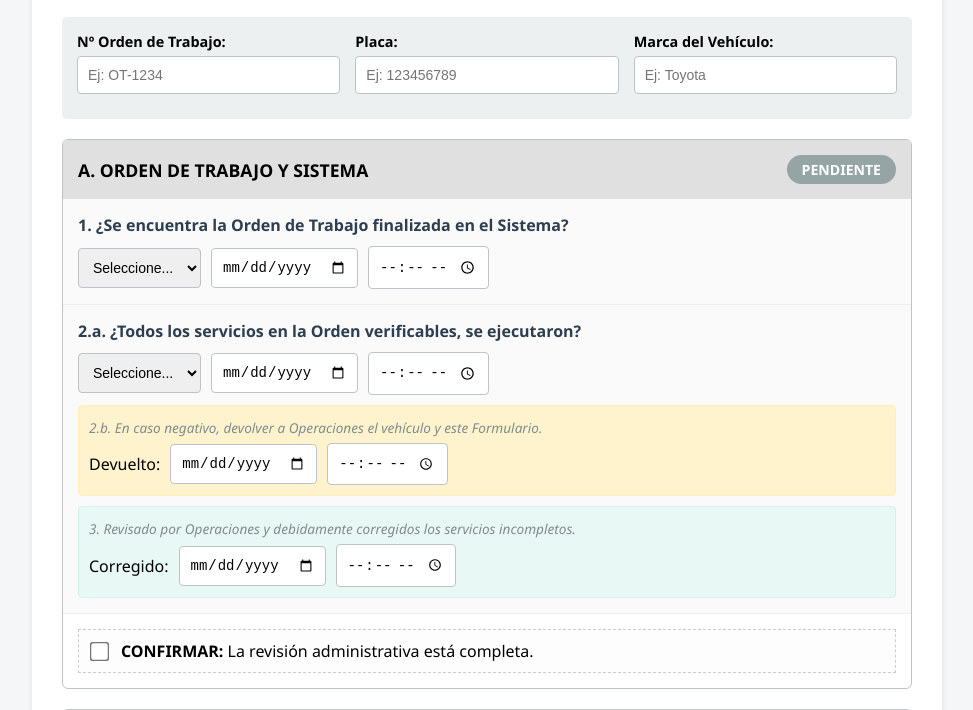
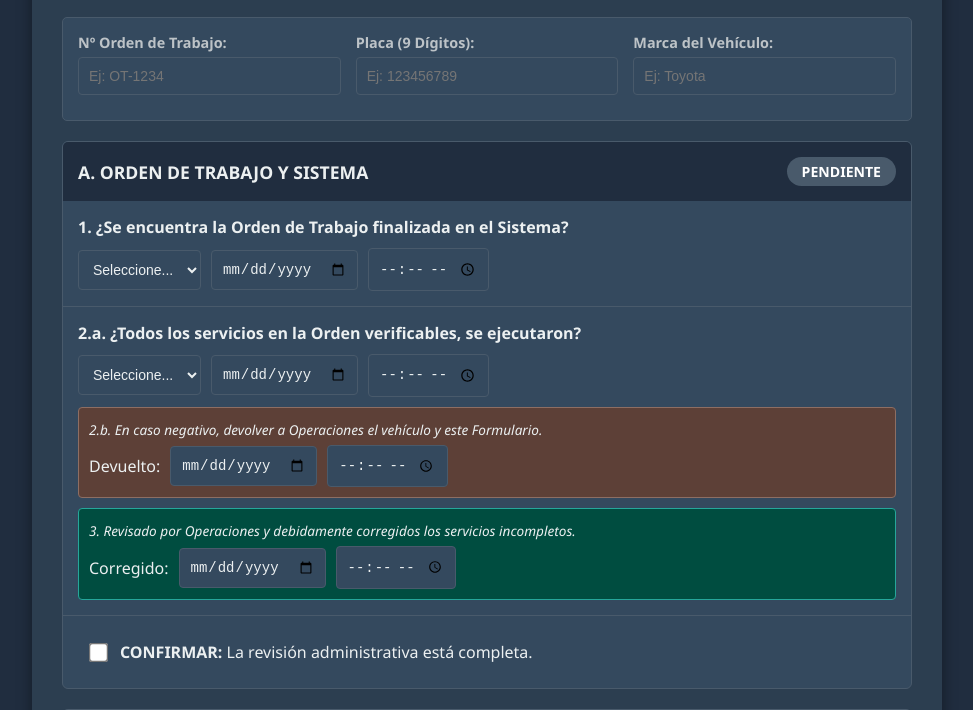
Before and after one commit to GASdetail/GAS-Control-de-Calidad, a plain HTML site: page index.html in a window 1280 px wide. Shown: the part 201-911 px from the top of the page, without its empty margins (153-1126 px from the left). Drawn offline with Linux system fonts and the light colour scheme.

Commit message:
Update index.html

```diff
--- a/index.html
+++ b/index.html
@@ -5,89 +5,168 @@
     <meta name="viewport" content="width=device-width, initial-scale=1.0">
     <title>Formulario de Inspección de Entrega - GAS Paint & Detail</title>
     <style>
+        /* --- VARIABLES DE COLOR (Ajustadas para Dark Mode) --- */
         :root {
-            --primary: #2c3e50;
-            --success: #27ae60;
-            --gray: #ecf0f1;
-            --border: #bdc3c7;
+            --primary-dark: #202D3F; /* Fondo principal (Body) */
+            --container-bg: #2c3e50; /* Fondo del Contenedor (Formulario) */
+            --primary-blue: #007bff; /* Azul vibrante para énfasis */
+            --text-light: #ecf0f1;   /* Texto principal (blanco/gris claro) */
+            --text-muted: #bdc3c7;   /* Texto secundario/subtítulos */
+            --success: #27ae60;      /* Verde para completado */
+            --border-dark: #495a6b;  /* Borde/divisor sutil */
+            --input-bg: #34495e;     /* Fondo de inputs */
         }
+
         body {
             font-family: 'Segoe UI', Tahoma, Geneva, Verdana, sans-serif;
-            background-color: #f4f6f7;
+            background-color: var(--primary-dark);
             margin: 0;
             padding: 20px;
+            color: var(--text-light); /* Color de texto predeterminado */
         }
         .container {
             max-width: 850px;
             margin: 0 auto;
-            background: white;
+            background: var(--container-bg); /* Fondo del formulario oscuro */
             padding: 30px;
             border-radius: 8px;
-            box-shadow: 0 4px 6px rgba(0,0,0,0.1);
+            box-shadow: 0 8px 15px rgba(0,0,0,0.4);
         }
 
-        /* --- Estilos del Logo Agregados --- */
         .logo-container {
-            text-align: center; /* Centra el logo */
-            margin-bottom: 20px; /* Espacio debajo del logo */
+            text-align: center;
+            margin-bottom: 20px;
         }
         .logo-container img {
-            max-width: 250px; /* Tamaño máximo del logo */
+            max-width: 250px;
             height: auto;
-            display: block; /* Para que margin: auto funcione */
-            margin: 0 auto; /* Centra la imagen */
+            display: block;
+            margin: 0 auto;
         }
-        /* ---------------------------------- */
 
         h1 {
             text-align: center;
-            color: var(--primary);
-            border-bottom: 2px solid var(--primary);
+            color: var(--text-light);
+            border-bottom: 2px solid var(--primary-blue);
             padding-bottom: 10px;
-            margin-top: 20px; /* Ajuste para darle espacio al logo */
+            margin-top: 20px;
         }
 
         /* Estilos Generales y Secciones */
         .form-group { display: flex; flex-direction: column; margin-bottom: 10px; }
-        .form-group label { font-weight: bold; margin-bottom: 5px; font-size: 0.9em; }
+        .form-group label { font-weight: bold; margin-bottom: 5px; font-size: 0.9em; color: var(--text-muted); }
+
         input[type="text"], input[type="number"], select, input[type="date"], input[type="time"] {
-            padding: 10px; border: 1px solid var(--border); border-radius: 4px; font-size: 14px;
+            padding: 10px;
+            border: 1px solid var(--border-dark);
+            border-radius: 4px;
+            font-size: 14px;
+            background-color: var(--input-bg); /* Fondo de inputs oscuro */
+            color: var(--text-light); /* Texto de inputs claro */
         }
+        /* Corregir el color de las opciones de select en algunos navegadores */
+        select option {
+            background: var(--input-bg);
+            color: var(--text-light);
+        }
+
         .header-info {
-            display: grid; grid-template-columns: repeat(auto-fit, minmax(200px, 1fr)); gap: 15px; margin-bottom: 20px;
-            background: var(--gray); padding: 15px; border-radius: 5px;
+            display: grid;
+            grid-template-columns: repeat(auto-fit, minmax(200px, 1fr));
+            gap: 15px;
+            margin-bottom: 20px;
+            background: var(--input-bg); /* Fondo de la sección de info del vehículo */
+            padding: 15px;
+            border-radius: 5px;
+            border: 1px solid var(--border-dark);
         }
         .section {
-            border: 1px solid var(--border); border-radius: 6px; margin-bottom: 20px; overflow: hidden;
-            background: #fff; transition: all 0.3s ease;
+            border: 1px solid var(--border-dark);
+            border-radius: 6px;
+            margin-bottom: 20px;
+            overflow: hidden;
+            background: var(--input-bg); /* Fondo de sección oscuro */
+            transition: box-shadow 0.3s ease; /* Animación de sombra */
         }
+        .section:hover {
+            box-shadow: 0 0 15px rgba(0, 123, 255, 0.2); /* Sombra azul sutil al pasar el mouse */
+        }
+
         .section-header {
-            background-color: #e0e0e0; padding: 15px; font-weight: bold; display: flex;
-            justify-content: space-between; align-items: center; font-size: 1.1em;
+            background-color: var(--primary-dark); /* Fondo del encabezado más oscuro que el contenedor */
+            color: var(--text-light);
+            padding: 15px;
+            font-weight: bold;
+            display: flex;
+            justify-content: space-between;
+            align-items: center;
+            font-size: 1.1em;
+            transition: background-color 0.3s;
         }
         .status-indicator {
-            background: #95a5a6; color: white; padding: 5px 15px; border-radius: 20px; font-size: 0.8em;
+            background: var(--border-dark); /* Gris oscuro para pendiente */
+            color: white;
+            padding: 5px 15px;
+            border-radius: 20px;
+            font-size: 0.8em;
+            transition: background-color 0.3s;
         }
-        .section-header.completed { background-color: #d5f5e3 !important; color: var(--success) !important; border-bottom: 1px solid var(--success); }
-        .section-header.completed .status-indicator { background: var(--success) !important; }
+        .section-header.completed {
+            background-color: var(--success) !important;
+            color: white !important;
+            border-bottom: 1px solid var(--success);
+        }
+        .section-header.completed .status-indicator {
+            background: white !important;
+            color: var(--success) !important;
+        }
 
         /* Estilos Administrativos */
-        .admin-row { padding: 15px; border-bottom: 1px solid #eee; background-color: #fafafa; }
-        .admin-question { font-weight: 600; color: var(--primary); margin-bottom: 10px; display: block; }
+        .admin-row {
+            padding: 15px;
+            border-bottom: 1px solid var(--border-dark);
+            background-color: var(--input-bg);
+        }
+        .admin-question {
+            font-weight: 600;
+            color: var(--text-light);
+            margin-bottom: 10px;
+            display: block;
+        }
         .input-cluster { display: flex; gap: 10px; flex-wrap: wrap; align-items: center; }
-        .sub-note { font-size: 0.85em; color: #7f8c8d; margin-top: 5px; font-style: italic; }
-        .highlight-box { padding: 10px; border-radius: 4px; margin-top: 10px; border: 1px solid; }
+        .sub-note { font-size: 0.85em; color: var(--text-muted); margin-top: 5px; font-style: italic; }
+        .highlight-box {
+            padding: 10px;
+            border-radius: 4px;
+            margin-top: 10px;
+            border: 1px solid;
+        }
 
-        /* Colores de las cajas */
-        #devolucion-block { background-color: #fff3cd; border-color: #ffeeba; }
-        #corregido-block { background-color: #e8f8f5; border-color: #d1f2eb; }
+        /* Colores de las cajas de resaltado (Ajustados para Dark Mode) */
+        #devolucion-block {
+            background-color: #5d4037; /* Marrón oscuro para advertencia */
+            border-color: #8d6e63;
+            color: var(--text-light);
+        }
+        #corregido-block {
+            background-color: #004d40; /* Verde oscuro para corrección */
+            border-color: #26a69a;
+            color: var(--text-light);
+        }
+        #devolucion-block .sub-note, #corregido-block .sub-note { color: var(--text-light); }
 
         .checklist { padding: 15px; }
-        .check-item { display: flex; align-items: center; padding: 8px 0; border-bottom: 1px solid #eee; }
+        .check-item {
+            display: flex;
+            align-items: center;
+            padding: 8px 0;
+            border-bottom: 1px solid var(--border-dark);
+        }
         .check-item input[type="checkbox"] { transform: scale(1.5); margin-right: 15px; cursor: pointer; }
         .check-item label { cursor: pointer; width: 100%; }
+        .check-item:last-child { border-bottom: none; } /* Quitar borde del último ítem */
 
-        /* Estilos de botones */
+        /* Estilos de botones con Animación */
         .button-group {
             display: flex;
             gap: 10px;
@@ -100,51 +179,57 @@
             border-radius: 5px;
             font-size: 1.2em;
             cursor: pointer;
-            transition: background-color 0.3s;
+            color: white;
+            /* Animación */
+            transition: background-color 0.3s, transform 0.2s, box-shadow 0.3s;
         }
         .btn-submit {
-            background-color: var(--primary);
-            color: white;
+            background-color: var(--primary-blue);
         }
         .btn-clear {
             background-color: #e74c3c;
-            color: white;
+        }
+
+        /* Animación de Hover para Botones */
+        .btn-submit:hover {
+            background-color: #0056b3;
+            transform: scale(1.02); /* Escala ligeramente */
+            box-shadow: 0 5px 15px rgba(0, 123, 255, 0.4); /* Sombra azul */
         }
         .btn-clear:hover {
             background-color: #c0392b;
-        }
-        .btn-submit:hover {
-            background-color: #34495e;
+            transform: scale(1.02);
+            box-shadow: 0 5px 15px rgba(231, 76, 60, 0.4); /* Sombra roja */
         }
 
         /* --- REGLAS DE IMPRESIÓN --- */
         @media print {
             @page { margin: 0.5cm; }
-            body { background-color: white; padding: 0; }
-            .container { box-shadow: none; border: none; padding: 0; width: 100%; max-width: 100%; }
+            body { background-color: white; padding: 0; color: #000; }
+            .container { box-shadow: none; border: none; padding: 0; width: 100%; max-width: 100%; background: white; }
             .button-group { display: none !important; }
 
-            /* Asegurar que el logo se imprima bien */
-            .logo-container img {
-                max-width: 200px;
+            /* Asegurar que los elementos oscuros se impriman en blanco o gris claro */
+            .section-header, .status-indicator, .section, .admin-row, .header-info, input, select {
+                background-color: #f0f0f0 !important;
+                color: #000 !important;
+                border: 1px solid #ccc !important;
             }
-
-            /* Ocultar condicionalmente Devuelto/Corregido */
-            .ocultar-admin-print { display: none !important; }
-
-            /* Ocultar secciones incompletas */
-            .section.ocultar-impresion { display: none !important; }
-
-            /* Lógica para ítems: Ocultar si no están marcados, mostrar si sí */
+            .section-header.completed {
+                background-color: #d5f5e3 !important;
+            }
+            #devolucion-block, #corregido-block {
+                background-color: #fff !important;
+                border-color: #ccc !important;
+            }
+            .form-group label, .admin-question, .sub-note {
+                color: #000 !important;
+            }
+            .logo-container img { max-width: 200px; }
+            .ocultar-admin-print, .section.ocultar-impresion { display: none !important; }
             .check-item { display: none !important; }
-            .check-item.checked-print {
-                display: flex !important;
-                border-bottom: 1px dashed #ccc;
-                padding: 5px 0;
-            }
+            .check-item.checked-print { display: flex !important; border-bottom: 1px dashed #ccc; padding: 5px 0; }
             .check-item.checked-print input[type="checkbox"] { display: none !important; }
-
-            /* Asegurar colores para impresión */
             * { -webkit-print-color-adjust: exact !important; print-color-adjust: exact !important; }
         }
     </style>
@@ -164,7 +249,7 @@
             <input type="text" id="orderNum" placeholder="Ej: OT-1234">
         </div>
         <div class="form-group">
-            <label>Placa:</label>
+            <label>Placa (9 Dígitos):</label>
             <input type="text" id="plate" maxlength="9" placeholder="Ej: 123456789">
         </div>
         <div class="form-group">
@@ -213,7 +298,7 @@
                 </div>
             </div>
 
-            <div id="corregido-block" class="highlight-box" style="background-color: #e8f8f5; border-color: #d1f2eb;">
+            <div id="corregido-block" class="highlight-box">
                 <span class="sub-note">3. Revisado por Operaciones y debidamente corregidos los servicios incompletos.</span>
                 <div class="input-cluster" style="margin-top:5px;">
                     <label>Corregido:</label>
@@ -224,7 +309,7 @@
         </div>
 
         <div class="checklist">
-            <div class="check-item" style="background-color: #fdfdfd; border: 1px dashed #ccc; padding: 10px;">
+            <div class="check-item" style="background-color: var(--input-bg); padding: 10px;">
                 <input type="checkbox" id="admin-ok" onchange="checkSection('sec-sistema'); saveForm();">
                 <label for="admin-ok"><strong>CONFIRMAR:</strong> La revisión administrativa está completa.</label>
             </div>
@@ -387,7 +472,7 @@
         const data = {};
 
         document.querySelectorAll("input, select, textarea").forEach(el => {
-            if (!el.id) return; // solo guarda elementos con id
+            if (!el.id) return;
 
             if (el.type === "checkbox") {
                 data[el.id] = el.checked;
```
